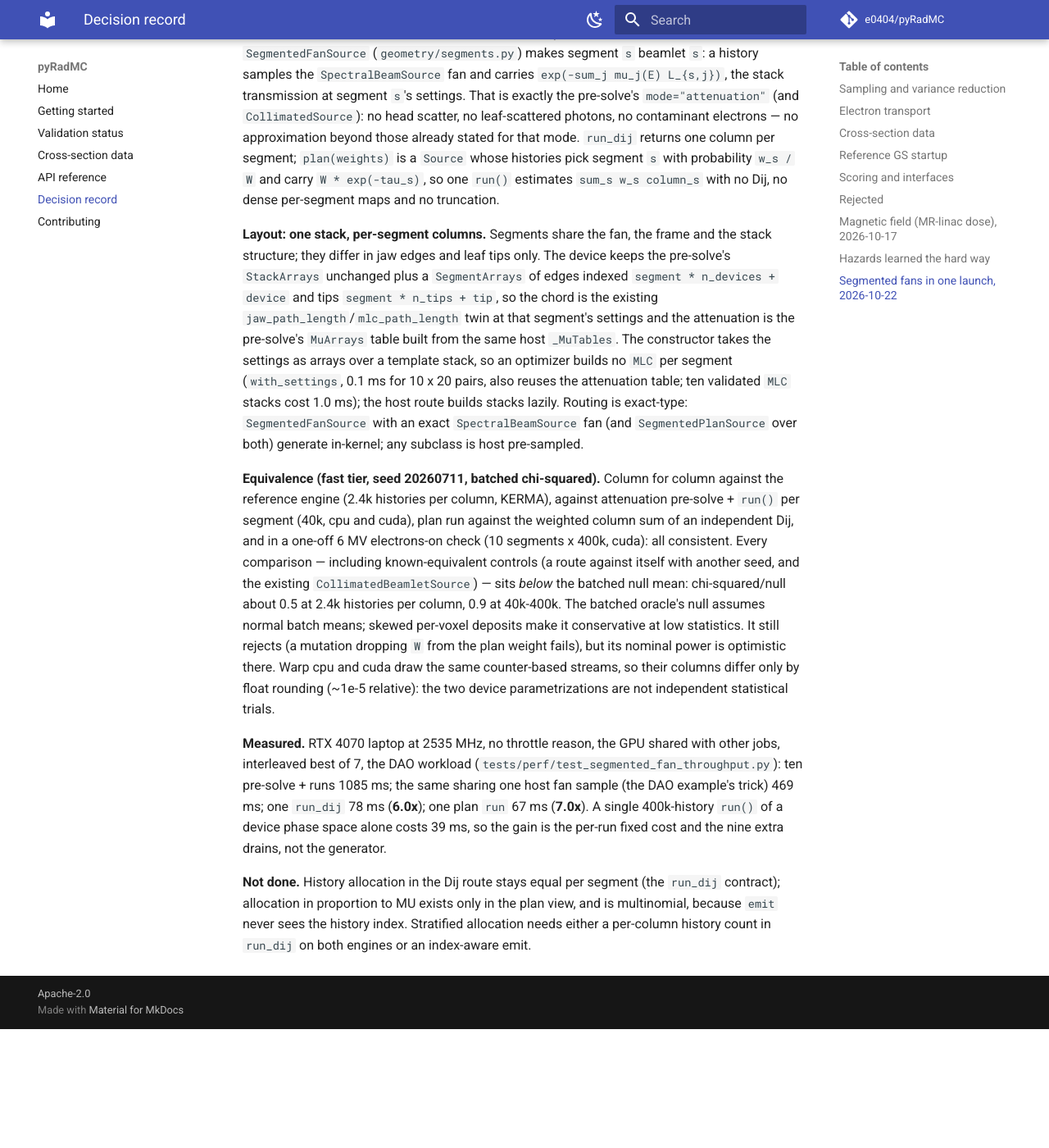
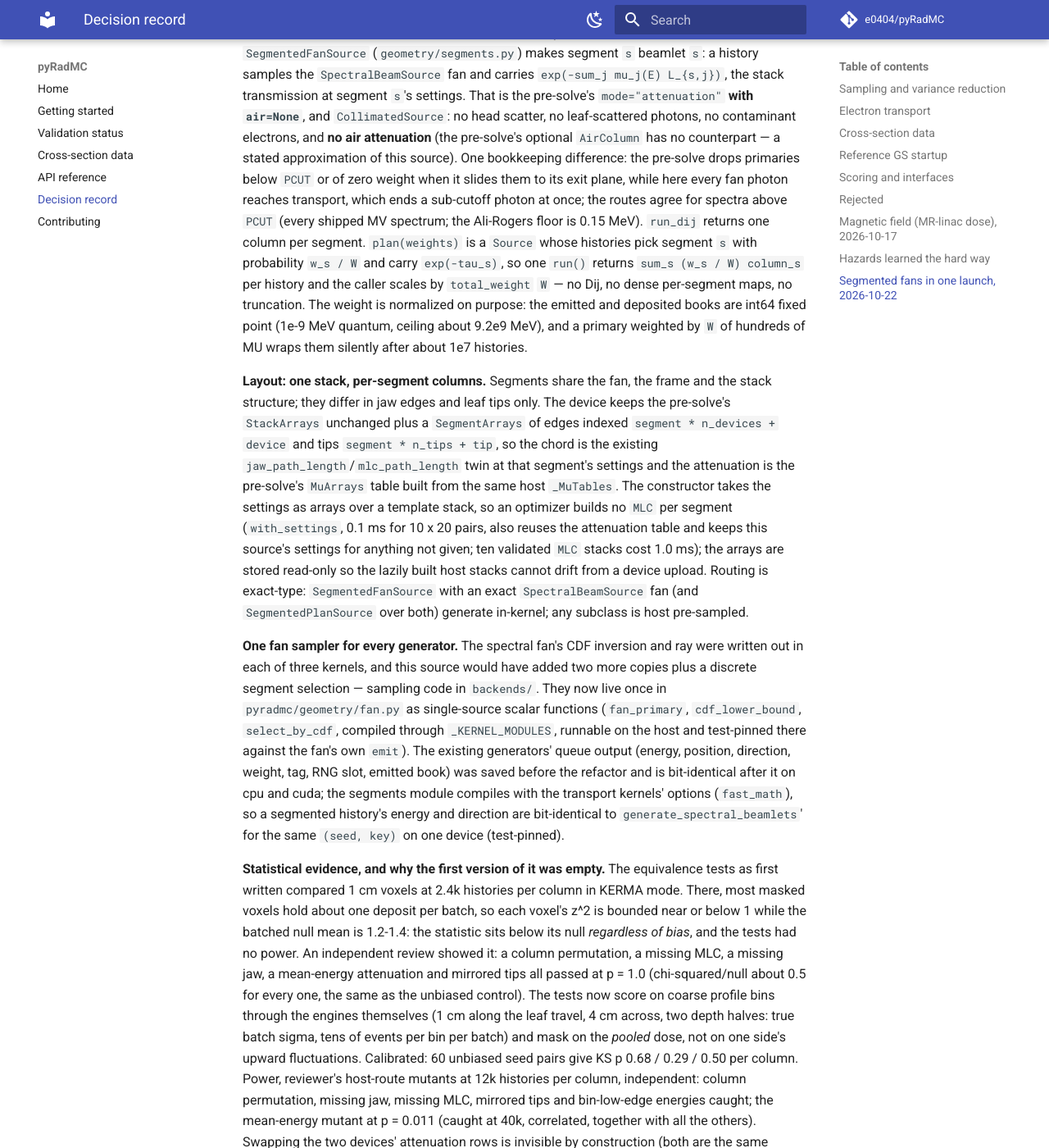
Before and after one commit to e0404/pyRadMC, an MkDocs documentation site: the page built from docs/decisions.md, in a window 1280 px wide and 1400 px high, scrolled down 10682 px. Shown: the whole window at 82% size. Built offline with MkDocs 1.6.1 and Material for MkDocs 9.7.7, drawn with Linux system fonts in a browser that asks for light colours; comment, search, counter and statistics services are not loaded; before the commit the page ends 11937 px from its top, so only the background shows below that; some of the changed text lies outside the part shown.

Commit message:
docs(sources): record the segmented-fan review
The decision record now limits the physics claim to the attenuation
mode without an air column (no air attenuation is a stated
approximation; the pre-solve's sub-PCUT drop is named), explains why
the first equivalence tests had no power and what the strengthened
ones catch, records the seed re-roll and the shared fan sampler, and
the plan view's normalization. CHANGELOG gains the Unreleased entries;
api.md lists pyradmc.geometry.fan.

Co-Authored-By: Claude Opus 5.5 <noreply@anthropic.com>

```diff
--- a/docs/decisions.md
+++ b/docs/decisions.md
@@ -438,12 +438,20 @@ pre-solves plus 10 `run()` calls: 20 launches with their own buffers, drains and
 GPU utilization 0-35 %. `SegmentedFanSource` (`geometry/segments.py`) makes segment `s`
 beamlet `s`: a history samples the `SpectralBeamSource` fan and carries
 `exp(-sum_j mu_j(E) L_{s,j})`, the stack transmission at segment `s`'s settings. That is
-exactly the pre-solve's `mode="attenuation"` (and `CollimatedSource`): no head scatter, no
-leaf-scattered photons, no contaminant electrons — no approximation beyond those already
-stated for that mode. `run_dij` returns one column per segment; `plan(weights)` is a
-`Source` whose histories pick segment `s` with probability `w_s / W` and carry
-`W * exp(-tau_s)`, so one `run()` estimates `sum_s w_s column_s` with no Dij, no dense
-per-segment maps and no truncation.
+the pre-solve's `mode="attenuation"` **with `air=None`**, and `CollimatedSource`: no head
+scatter, no leaf-scattered photons, no contaminant electrons, and **no air attenuation**
+(the pre-solve's optional `AirColumn` has no counterpart — a stated approximation of
+this source). One bookkeeping difference: the pre-solve drops primaries below `PCUT`
+or of zero weight when it slides them to its exit plane, while here every fan photon
+reaches transport, which ends a sub-cutoff photon at once; the routes agree for spectra
+above `PCUT` (every shipped MV spectrum; the Ali-Rogers floor is 0.15 MeV). `run_dij`
+returns one column per segment. `plan(weights)` is a `Source` whose histories pick
+segment `s` with probability `w_s / W` and carry `exp(-tau_s)`, so one `run()` returns
+`sum_s (w_s / W) column_s` per history and the caller scales by `total_weight` `W` —
+no Dij, no dense per-segment maps, no truncation. The weight is normalized on purpose:
+the emitted and deposited books are int64 fixed point (1e-9 MeV quantum, ceiling about
+9.2e9 MeV), and a primary weighted by `W` of hundreds of MU wraps them silently after
+about 1e7 histories.
 
 **Layout: one stack, per-segment columns.** Segments share the fan, the frame and the
 stack structure; they differ in jaw edges and leaf tips only. The device keeps the
@@ -453,22 +461,57 @@ existing `jaw_path_length`/`mlc_path_length` twin at that segment's settings and
 attenuation is the pre-solve's `MuArrays` table built from the same host `_MuTables`. The
 constructor takes the settings as arrays over a template stack, so an optimizer builds no
 `MLC` per segment (`with_settings`, 0.1 ms for 10 x 20 pairs, also reuses the attenuation
-table; ten validated `MLC` stacks cost 1.0 ms); the host route builds stacks lazily.
-Routing is exact-type: `SegmentedFanSource` with an exact `SpectralBeamSource` fan (and
-`SegmentedPlanSource` over both) generate in-kernel; any subclass is host pre-sampled.
+table and keeps this source's settings for anything not given; ten validated `MLC`
+stacks cost 1.0 ms); the arrays are stored read-only so the lazily built host stacks
+cannot drift from a device upload. Routing is exact-type: `SegmentedFanSource` with an
+exact `SpectralBeamSource` fan (and `SegmentedPlanSource` over both) generate in-kernel;
+any subclass is host pre-sampled.
 
-**Equivalence (fast tier, seed 20260711, batched chi-squared).** Column for column against
-the reference engine (2.4k histories per column, KERMA), against attenuation pre-solve +
-`run()` per segment (40k, cpu and cuda), plan run against the weighted column sum of an
-independent Dij, and in a one-off 6 MV electrons-on check (10 segments x 400k, cuda): all
-consistent. Every comparison — including known-equivalent controls (a route against
-itself with another seed, and the existing `CollimatedBeamletSource`) — sits *below* the
-batched null mean: chi-squared/null about 0.5 at 2.4k histories per column, 0.9 at 40k-400k.
-The batched oracle's null assumes normal batch means; skewed per-voxel deposits make it
-conservative at low statistics. It still rejects (a mutation dropping `W` from the plan
-weight fails), but its nominal power is optimistic there. Warp cpu and cuda draw the same
-counter-based streams, so their columns differ only by float rounding (~1e-5 relative):
-the two device parametrizations are not independent statistical trials.
+**One fan sampler for every generator.** The spectral fan's CDF inversion and ray were
+written out in each of three kernels, and this source would have added two more copies
+plus a discrete segment selection — sampling code in `backends/`. They now live once in
+`pyradmc/geometry/fan.py` as single-source scalar functions (`fan_primary`,
+`cdf_lower_bound`, `select_by_cdf`, compiled through `_KERNEL_MODULES`, runnable on the
+host and test-pinned there against the fan's own `emit`). The existing generators'
+queue output (energy, position, direction, weight, tag, RNG slot, emitted book) was
+saved before the refactor and is bit-identical after it on cpu and cuda; the segments
+module compiles with the transport kernels' options (`fast_math`), so a segmented
+history's energy and direction are bit-identical to `generate_spectral_beamlets`' for
+the same `(seed, key)` on one device (test-pinned).
+
+**Statistical evidence, and why the first version of it was empty.** The equivalence
+tests as first written compared 1 cm voxels at 2.4k histories per column in KERMA mode.
+There, most masked voxels hold about one deposit per batch, so each voxel's z^2 is
+bounded near or below 1 while the batched null mean is 1.2-1.4: the statistic sits below
+its null *regardless of bias*, and the tests had no power. An independent review showed
+it: a column permutation, a missing MLC, a missing jaw, a mean-energy attenuation and
+mirrored tips all passed at p = 1.0 (chi-squared/null about 0.5 for every one, the same
+as the unbiased control). The tests now score on coarse profile bins through the engines
+themselves (1 cm along the leaf travel, 4 cm across, two depth halves: true batch sigma,
+tens of events per bin per batch) and mask on the *pooled* dose, not on one side's
+upward fluctuations. Calibrated: 60 unbiased seed pairs give KS p 0.68 / 0.29 / 0.50 per
+column. Power, reviewer's host-route mutants at 12k histories per column, independent:
+column permutation, missing jaw, missing MLC, mirrored tips and bin-low-edge energies
+caught; the mean-energy mutant at p = 0.011 (caught at 40k, correlated, together with all
+the others). Swapping the two devices' attenuation rows is invisible by construction (both
+are the same water). In-kernel mutants — stream key from the group-local index, tag
+always 0, weight from the wrong segment, every segment reading segment 0's tips or jaws,
+plan weight doubled, plan always segment 0 — are each caught by at least two tests, the
+deterministic generator pins among them (queue read back: bit-equality with the spectral
+generator, tag `t // per_batch` at `group_start > 0`, weight equal to the host
+transmission within the float32 chord tolerance of `test_warp_compiled_stack`, plan
+segment from the replayed first uniform) and a correlation pin (identical segments give
+bit-identical columns when correlated and different ones when not).
+
+**A fixed-seed re-roll, not a tolerance change.** With the strengthened oracle the
+reference comparison at `SEED` lands at p = 0.006 on segment 1. It is a fluctuation:
+10 further seed pairs give uniform p-values (KS p 0.18); the Warp in-kernel and host
+routes agree at 400k histories per column; and over 12 seed pairs on segment 1's stack
+the existing `CollimatedBeamletSource` shows the same ref-vs-Warp low-p rate as this
+source (8 % below 0.05 each, one reference seed driving every comparison it enters
+low). The test runs at `SEED + 1`. Warp cpu and cuda draw the same counter-based
+streams, so their columns differ only by float rounding (about 1e-5 relative): the two
+device parametrizations of a test are one statistical trial, not two.
 
 **Measured.** RTX 4070 laptop at 2535 MHz, no throttle reason, the GPU shared with other
 jobs, interleaved best of 7, the DAO workload (`tests/perf/test_segmented_fan_throughput.py`):
```
Also changed, not shown: CHANGELOG.md (+21 -0 lines), docs/api.md (+1 -0 lines).
